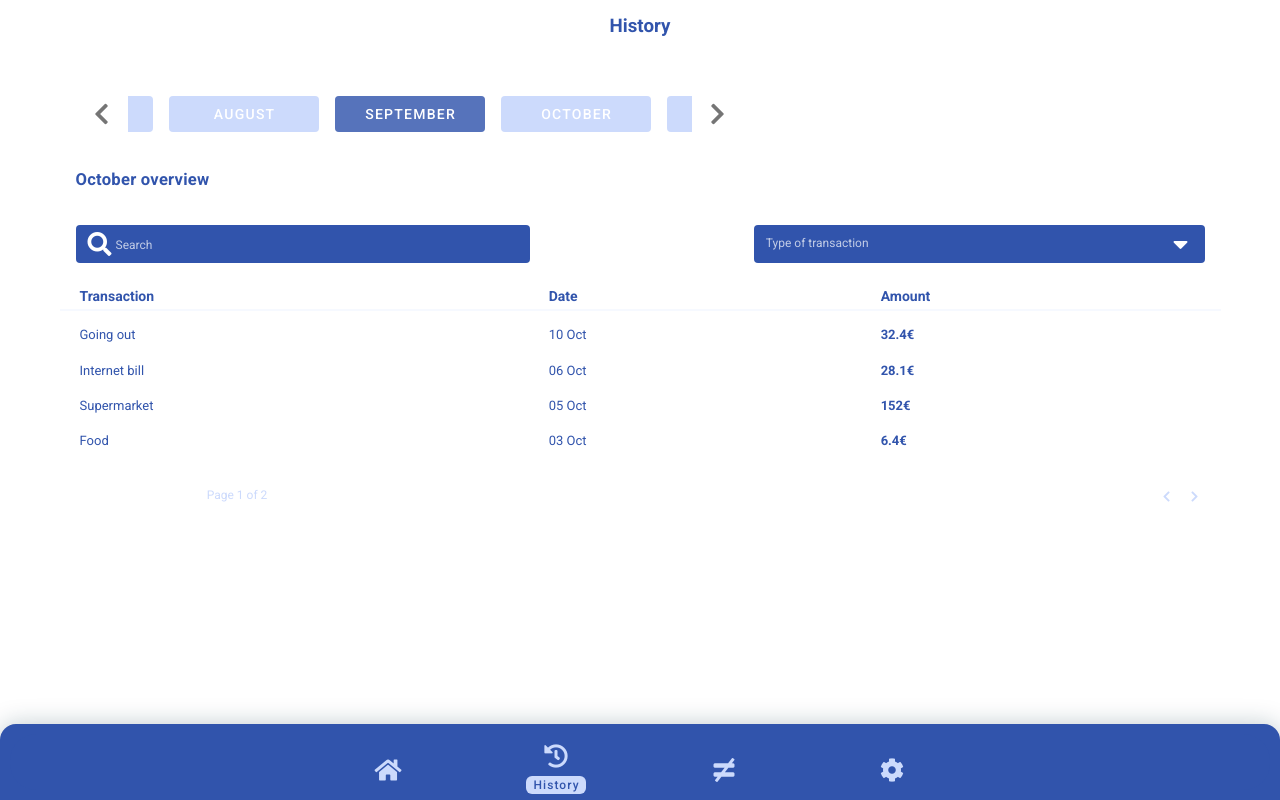
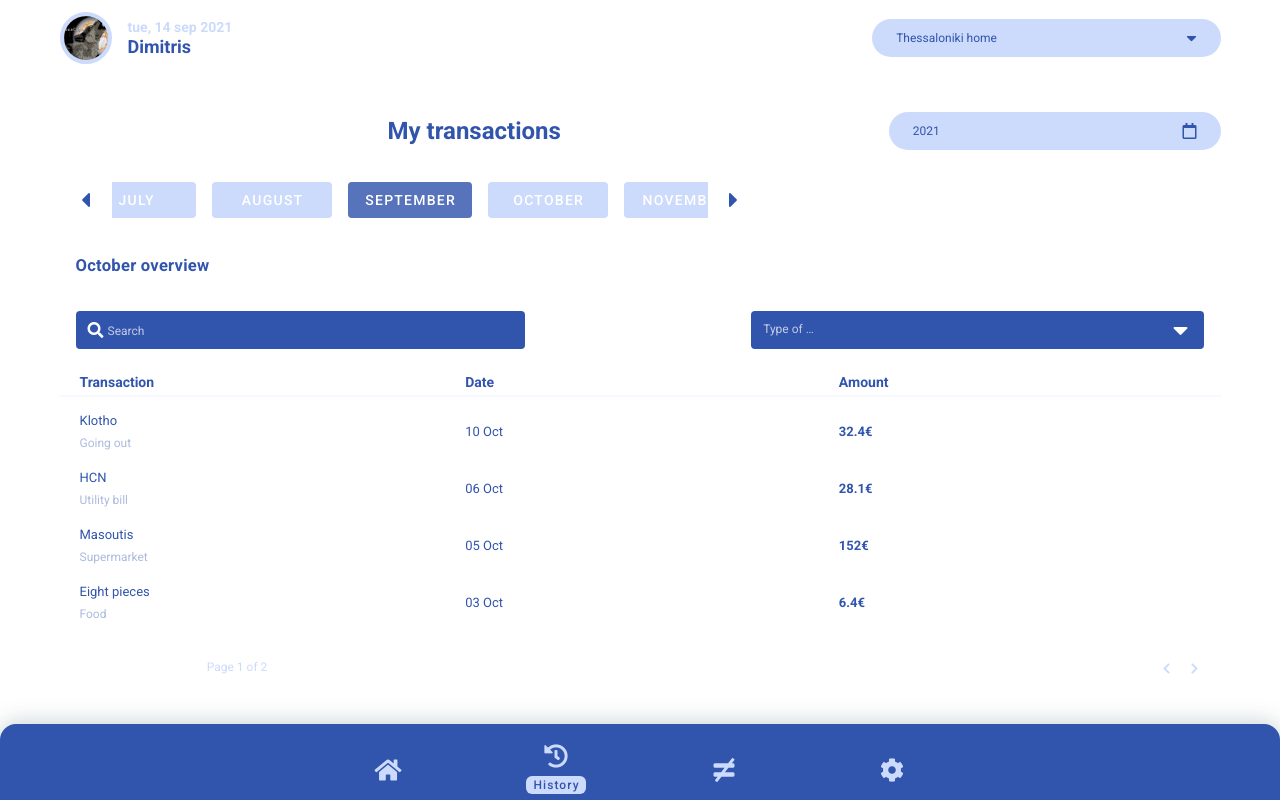
Before and after one commit to Virtuosofriend/expensejar, a Vue app: page /history in a window 1280 px wide. Built offline with nearby package versions, Linux system fonts and the light colour scheme.

Commit message:
History Page design work completed. Button to choose years added. Transaction category added.

```diff
--- a/src/App.vue
+++ b/src/App.vue
@@ -1,5 +1,8 @@
 <template>
 	<v-app>
+        <section v-show="showNavBar">
+            <header-nav-bar></header-nav-bar>
+        </section>
         <router-view />
 
         <div class="navigation__ shadow" v-show="showMenu">
@@ -15,17 +18,22 @@ export default {
     computed: {
         showMenu() {
             return this.$route.meta.hasMenu;
+        },
+
+        showNavBar() {
+            return this.$route.meta.hasNavbar;
         }
     },
 
     components: {
-        BottomNavigationMenu: () => import("./layout/BottomNavigationMenu")
+        BottomNavigationMenu: () => import("./layout/BottomNavigationMenu"),
+        HeaderNavBar: () => import("./layout/HeaderBarAvatarDropdown.vue")
     }
 }
 </script>
 
 <style lang="scss">
-@import url('https://fonts.googleapis.com/css2?family=Poppins:wght@100;300;400;600;700;800&display=swap');
+@import url("https://fonts.googleapis.com/css2?family=Poppins:wght@100;300;400;600;700;800&display=swap");
 @import url("./styles/common.scss");
 @import url("./styles/components.scss");
 
--- a/src/common/config.js
+++ b/src/common/config.js
@@ -1,5 +1,6 @@
 export const CONFIG = {
-    default_language:           "en",
+    default_language:   "en",
+    starting_year:  2021
 };
 
 export default CONFIG;
--- /dev/null
+++ b/src/layout/HeaderBarAvatarDropdown.vue
@@ -0,0 +1,100 @@
+<template>
+    <v-container class="mb-4">
+        <v-row no-gutters>
+            <v-col cols="12">
+                <div class="d-flex align-center">
+                    <div class="avatar">
+                        <img :src="require('@/assets/images/user.png')">
+                    </div>
+                    <div class="ml-4 greeting">
+                        <h3 class="greeting__title">
+                            {{ today }}
+                            <span class="d-block">Dimitris</span>
+                        </h3>
+                    </div>
+                    <div class="ml-auto dropdownHomes">
+                        <v-select
+                            :items="homes"
+                            v-model="selectedHome"
+                            flat
+                            dense
+                            rounded
+                            hide-details
+                            label=""
+                            background-color="secondary"
+                            color="primary"
+                            append-icon="fas fa-caret-down"
+                            solo
+                        >
+                            <template #append>
+                                <v-icon color="primary" small>
+                                    fas fa-caret-down
+                                </v-icon>
+                            </template>
+
+                            <template #selection="{ item }">
+                                <p class="mb-0 text-xs text-truncate primary--text">
+                                    {{ item }}
+                                </p>
+                            </template>
+                        </v-select>
+                    </div>
+                </div>
+            </v-col>
+        </v-row>
+    </v-container>
+</template>
+
+<script>
+    export default {
+        name: "HeaderBar__avatarDropdown",
+
+        data() {
+            return {
+                homes: ["Thessaloniki home", "Dimitris personal", "Lamia home"],
+                selectedHome: "Thessaloniki home",
+                today: this.$date().format("ddd, DD MMM YYYY")
+            }
+        },
+    }
+</script>
+
+<style lang="scss" scoped>
+.avatar {
+    width: 52px;
+    height: 52px;
+    border-radius: 50%;
+    padding: 2px;
+    border: 2px solid var(--v-secondary-base);
+    background: var(--v-secondary-base);
+    display: flex;
+    justify-content: center;
+    align-items: center;
+
+    img {
+        object-fit: contain;
+        border-radius: 50%;
+        width: 100%;
+    }
+}
+
+.greeting {
+    h3 {
+        line-height: 1.2;
+        color: var(--v-secondary-base);
+        font-size: 14px;
+        text-transform: lowercase;
+    }
+
+    span {
+        display: block;
+        font-size: 18px;
+        text-transform: initial;
+        color: var(--v-primary-base);
+    }
+}
+
+.dropdownHomes {
+    width: 30%;
+}
+</style>
--- a/src/plugins/vuetify/default-preset/preset/classes.scss
+++ b/src/plugins/vuetify/default-preset/preset/classes.scss
@@ -1,4 +1,13 @@
 @import "~vuetify/src/styles/styles.sass";
+// ————————————————————————————————————
+//* ——— Sizes
+// ————————————————————————————————————
+.w-40 {
+    width: 40%;
+}
+.w-50 {
+    width: 50%;
+}
 
 // ————————————————————————————————————
 //* ——— Typography
--- a/src/styles/variables.scss
+++ b/src/styles/variables.scss
@@ -26,3 +26,9 @@ $btn-letter-spacing: 0;
 $bottom-nav-shift-btn-active-top: calc(100% - 24px);
 
 $card-border-radius: 16px;
+
+//
+//* ——— Slide group ——————————————————
+//
+
+$slide-group-prev-basis: 22px !default;
--- a/src/views/History.vue
+++ b/src/views/History.vue
@@ -4,12 +4,15 @@
             <v-col
                 cols="12"
             >
-                <h3 class="text-center">History</h3>
+                <div class="d-flex align-center my-2">
+                    <h2 class="text-center w-100">My transactions</h2>
+                    <years-dropdown class="w-40"></years-dropdown>
+                </div>
             </v-col>
 
             <!-- Months slide group -->
             <v-col cols="12">
-                <months-slide-group class="mt-10"></months-slide-group>
+                <months-slide-group class="mt-6"></months-slide-group>
             </v-col>
 
             <!-- Card with table -->
@@ -36,6 +39,7 @@
 <script>
 import MonthsSlideGroup from "./History/components/MonthsSlideGroup";
 import TranscactionsList from "./History/components/ExpensesDataIterator";
+import YearsDropdown from "./History/components/YearsDropdownSelectMenu.vue";
 
 export default {
     name: "History__view",
@@ -46,37 +50,44 @@ export default {
                 {
                     id:     1,
                     amount: 152,
-                    transaction: "Supermarket",
+                    comment:     "Masoutis",
+                    category: "Supermarket",
                     date:   "05 Oct"
                 },{
                     id:     2,
                     amount: 6.4,
-                    transaction: "Food",
+                    comment:     "Eight pieces",
+                    category: "Food",
                     date:   "03 Oct"
                 },{
                     id:     3,
                     amount: 12,
-                    transaction: "Water bill",
+                    comment:     "Eyath",
+                    category: "Utility bill",
                     date:   "02 Oct"
                 },{
                     id:     4,
                     amount: 32.4,
-                    transaction: "Going out",
+                    comment:     "Klotho",
+                    category: "Going out",
                     date:   "10 Oct"
                 },{
                     id:     5,
                     amount: 28.1,
-                    transaction: "Internet bill",
+                    comment:     "HCN",
+                    category: "Utility bill",
                     date:   "06 Oct"
                 },{
                     id:     6,
                     amount: 250,
-                    transaction: "Monthly rent",
+                    comment:     "October rent",
+                    category:    "Monthly rent",
                     date:   "01 Oct"
                 },{
                     id:     7,
                     amount: 210,
-                    transaction: "Tellus in metus vulputate eu",
+                    comment:     "Tellus in metus vulputate eu",
+                    category: "Misc",
                     date:   "02 Oct"
                 }
             ]
@@ -85,7 +96,8 @@ export default {
 
     components: {
         MonthsSlideGroup,
-        TranscactionsList
+        TranscactionsList,
+        YearsDropdown
     }
 }
 </script>
--- a/src/views/History/components/ExpensesDataIterator.vue
+++ b/src/views/History/components/ExpensesDataIterator.vue
@@ -24,9 +24,12 @@
                     background-color="primary"
                     solo-inverted
                     hide-details
-                    prepend-inner-icon="fas fa-search"
                     label="Search"
-                ></v-text-field>
+                >
+                    <template #prepend-inner>
+                        <v-icon small>fas fa-search</v-icon>
+                    </template>
+                </v-text-field>
                 <v-spacer></v-spacer>
                 <v-select
                     class="ml-2"
@@ -39,7 +42,7 @@
                     label="Type of transaction"
                 >
                     <template #label>
-                        <p class="text-xs mb-0 white--text op7">
+                        <p class="text-xs mb-0 white--text op7 w-50 text-truncate">
                             Type of transaction
                         </p>
                     </template>
@@ -75,7 +78,10 @@
                     <div class="expense px-2">
                         <div class="expense__transaction">
                             <p class="text-truncate">
-                                {{ item.transaction }}
+                                {{ item.comment }}
+                                <span>
+                                    {{ item.category }}
+                                </span>
                             </p>
                         </div>
                         <div class="expense__date">
@@ -184,12 +190,15 @@ export default {
         width: 100%;
     }
 
-    .expense__transaction p {
+    .expense__transaction p,
+    .expense__comment p {
         width: 150px;
-    }
 
-    .expense__date {
-        margin-left: 12%;
+        span {
+            display: block;
+            opacity: .4;
+            font-size: 12px;
+        }
     }
 
     .expense__amount {
--- a/src/views/History/components/MonthsSlideGroup.vue
+++ b/src/views/History/components/MonthsSlideGroup.vue
@@ -1,16 +1,26 @@
 <template>
     <v-sheet
-        class="pa-4"
         max-width="700"
         color="transparent"
+        class="pb-4"
     >
         <v-slide-group
             v-model="selectedMonth"
             mandatory
-            hide-arrows
+            show-arrows
             center-active
             active-class="primary"
         >
+            <template #prev>
+                <v-icon color="primary">
+                    fas fa-caret-left
+                </v-icon>
+            </template>
+            <template #next>
+                <v-icon color="primary">
+                    fas fa-caret-right
+                </v-icon>
+            </template>
             <v-slide-item
                 v-for="month in months"
                 :key="month"
@@ -18,7 +28,7 @@
             >
                 <v-btn
                     class="mx-2"
-                    min-width="150"
+                    min-width="120"
                     :input-value="active"
                     depressed
                     :color="active ? undefined : 'secondary'"
--- /dev/null
+++ b/src/views/History/components/YearsDropdownSelectMenu.vue
@@ -0,0 +1,54 @@
+<template>
+    <v-select
+        v-model="yearSelected"
+        :items="years"
+        flat
+        solo-inverted
+        hide-details
+        dense
+        rounded
+        background-color="secondary"
+        label="Year"
+        append-icon=""
+    >
+        <template #selection="{ item }">
+            <p class="mb-0 text-xs">
+                {{ item }}
+            </p>
+        </template>
+        <template #append>
+            <v-icon small color="primary">
+                far fa-calendar
+            </v-icon>
+        </template>
+    </v-select>
+</template>
+
+<script>
+import { CONFIG } from "@/common/config";
+
+    export default {
+        name: "Years__dropdownmenu",
+
+        data() {
+            return {
+                yearSelected: this.$date().year()
+            }
+        },
+
+        computed: {
+            years() {
+                let yearsArray = [CONFIG.starting_year];
+                const current_year = this.$date().year();
+                for (let i = yearsArray[0]; i < current_year; i++ ) {
+                    yearsArray.push(yearsArray[0] + 1);
+                }
+                return yearsArray;
+            }
+        }
+    }
+</script>
+
+<style lang="scss" scoped>
+
+</style>
```
Also changed, not shown: src/router/index.js (+10 -5 lines), src/views/Home.vue (+0 -93 lines), 1 other file (tests, documents, lock files or other folders).
